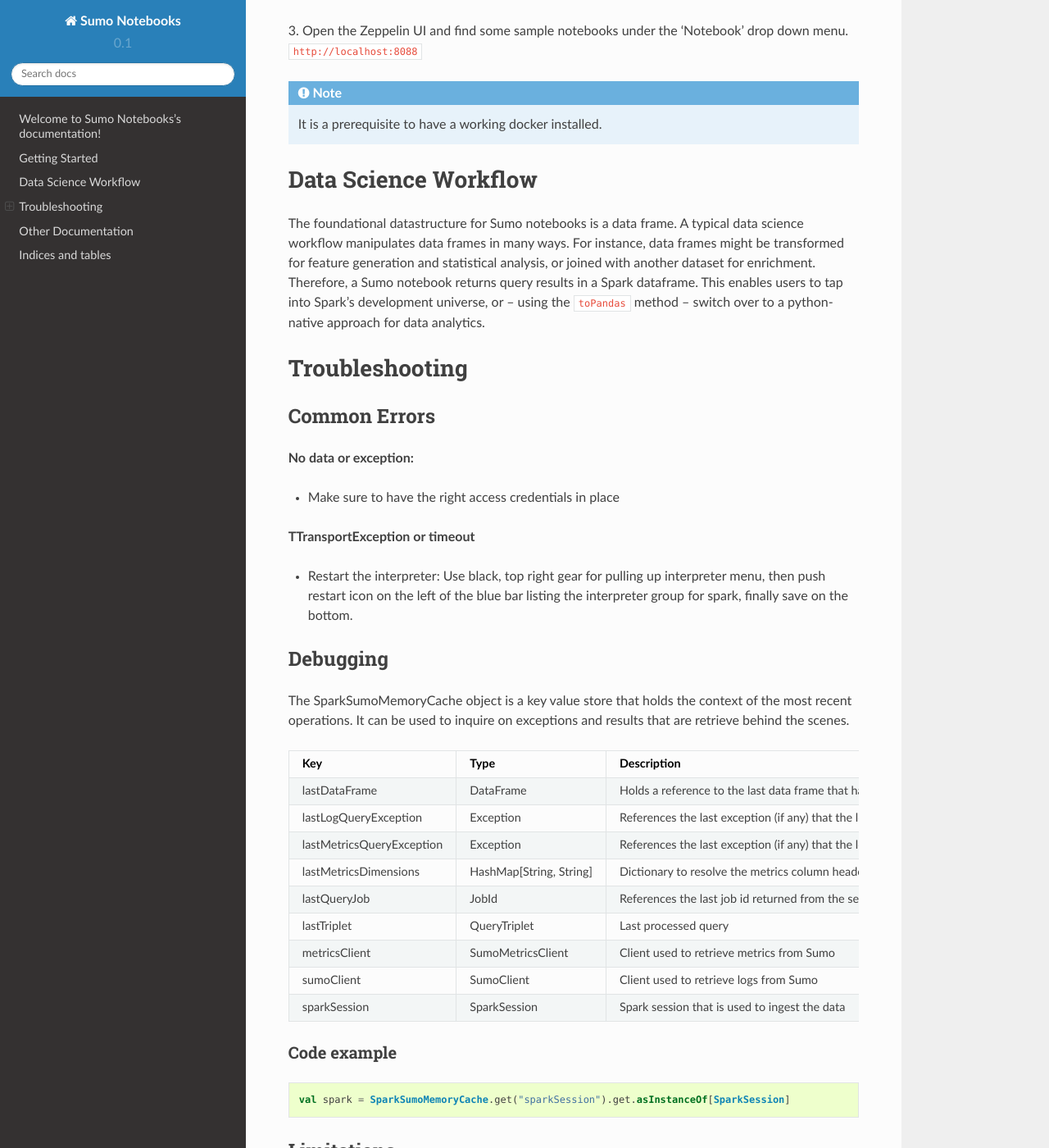
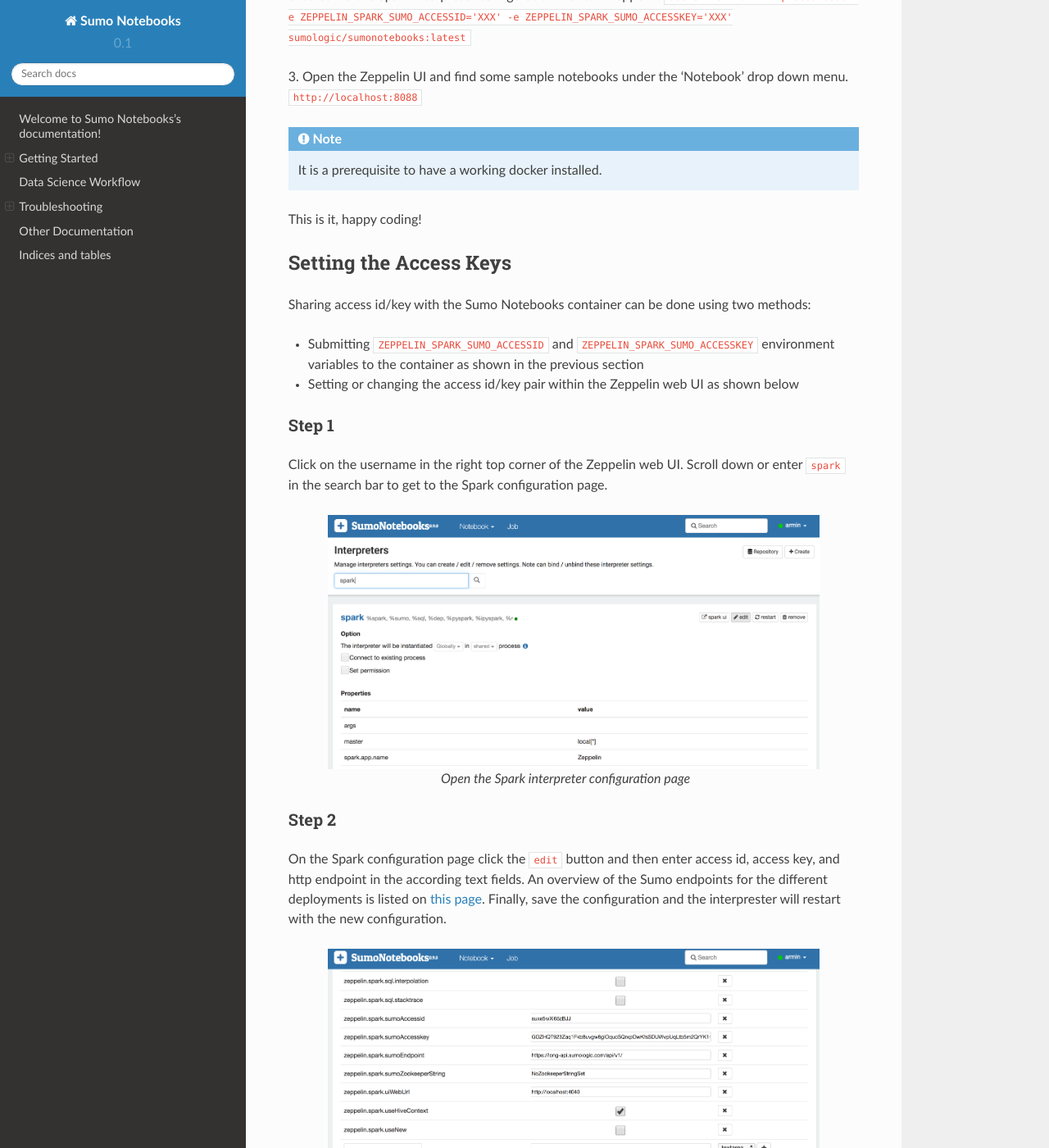
Before and after one commit to arminwasicek/sumonotebooksdocs, a Sphinx documentation site: the page built from source/index.rst, in a window 1280 px wide and 1400 px high, scrolled down 829 px. Shown: the whole window at 82% size. Built offline with Sphinx 7.4.7 and the Read the Docs theme 2.0.0, drawn with Linux system fonts in a browser that asks for light colours; some of the changed text lies outside the part shown.

Commit message:
added setting access id

```diff
--- a/source/index.rst
+++ b/source/index.rst
@@ -19,6 +19,9 @@
 
 Sumo Notebooks are organized as a docker container that assembles all dependencies in a single container. This simplifies installing and updating. A Sumo Notebooks container gets access to an organzation's Sumo data store via Sumo's REST API. For that purpose, we require you to create an access key for Sumo as described in `this guide <https://help.sumologic.com/Manage/Security/Access-Keys>`_. After creating access credentials, please follow these steps to install and run the Sumo Notebooks container.
 
+Running the Sumo Notebooks Docker Container
+-------------------------------------------
+
 0. Open a shell or terminal on your computer
 
 1. Load the SumoLab docker container on your computer:
@@ -31,6 +34,43 @@
 ``http://localhost:8088``
 
 .. note:: It is a prerequisite to have a working docker installed.
+
+This is it, happy coding!
+
+
+Setting the Access Keys
+-----------------------
+
+Sharing access id/key with the Sumo Notebooks container can be done using two methods:
+
+* Submitting ``ZEPPELIN_SPARK_SUMO_ACCESSID`` and ``ZEPPELIN_SPARK_SUMO_ACCESSKEY`` environment variables to the container as shown in the previous section
+* Setting or changing the access id/key pair within the Zeppelin web UI as shown below
+
+
+Step 1
+^^^^^^
+
+Click on the username in the right top corner of the Zeppelin web UI. Scroll down or enter ``spark`` in the search bar to get to the Spark configuration page.
+
+.. figure:: images/sumonotebooks_setting-the-accesskey-1.png
+    :width: 600px
+    :align: center
+    :alt: Open the Spark interpreter configuration page
+
+    Open the Spark interpreter configuration page
+
+Step 2
+^^^^^^
+
+On the Spark configuration page click the ``edit`` button and then enter access id, access key, and http endpoint in the according text fields. An overview of the Sumo endpoints for the different deployments is listed on `this page <https://help.sumologic.com/APIs/General-API-Information/Sumo-Logic-Endpoints-and-Firewall-Security>`_. Finally, save the configuration and the interprester will restart with the new configuration.
+
+.. figure:: images/sumonotebooks_setting-the-accesskey-2.png
+    :width: 600px
+    :align: center
+    :alt: Enter the access id/key pair and save
+
+    Enter the access id/key pair and save
+
 
 Data Science Workflow
 =====================
@@ -81,7 +121,7 @@
 +---------------------------+----------------------------+--------------------------------------------------------------------------+
 
 Code example
-~~~~~~~~~~~~
+^^^^^^^^^^^^
 
 .. code-block:: scala
 
```
Also changed, not shown: source/images/sumonotebooks_setting-the-accesskey-1.png (added), source/images/sumonotebooks_setting-the-accesskey-2.png (added).
